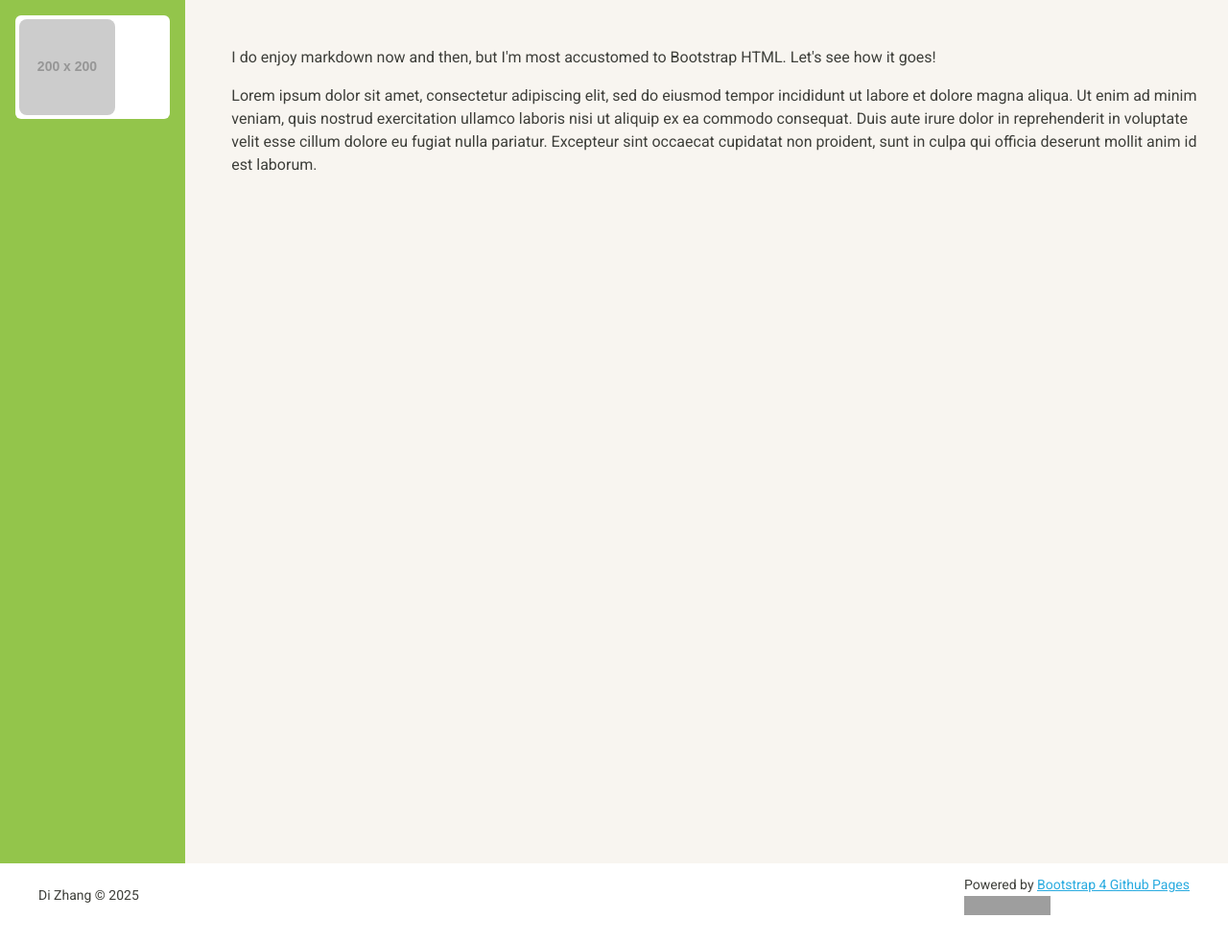
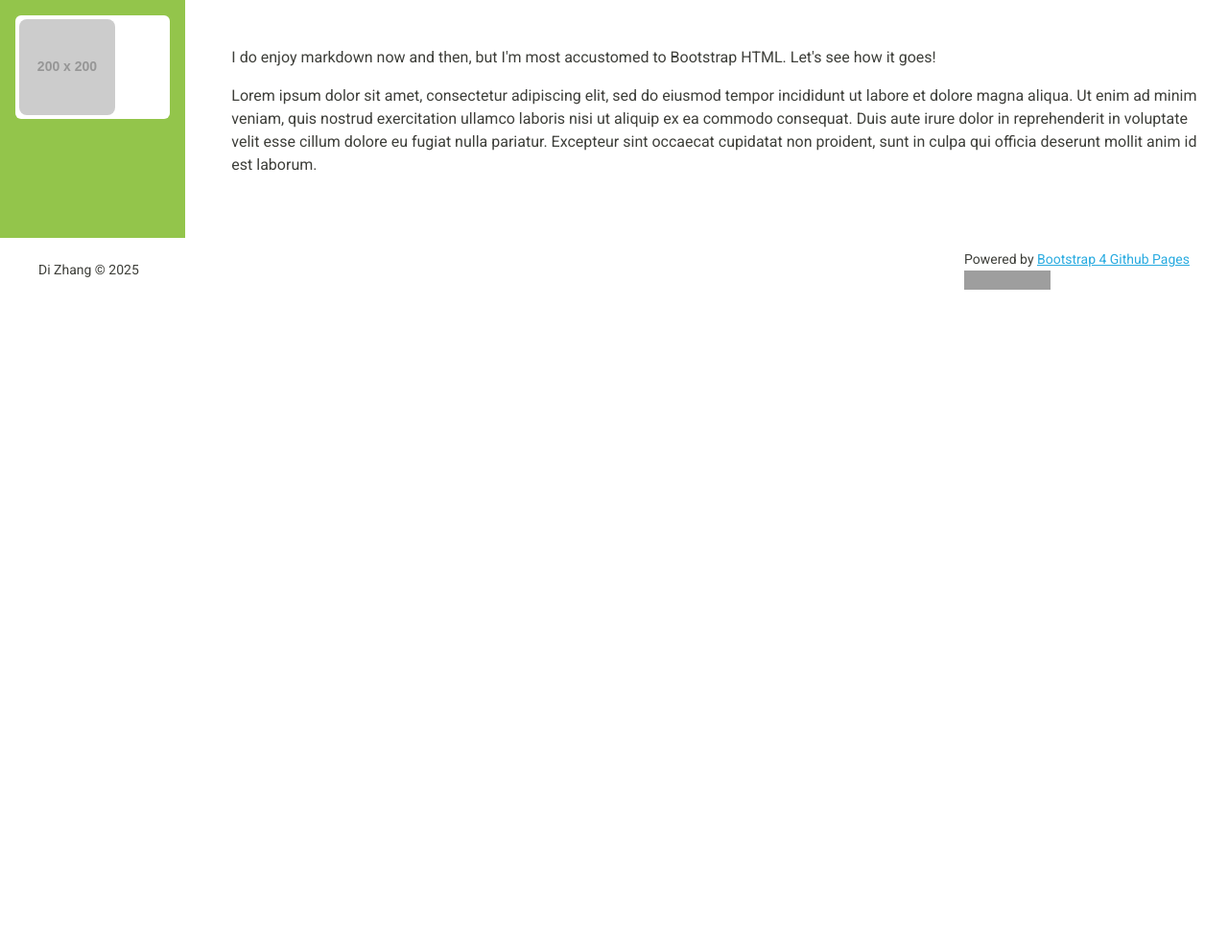
Before and after one commit to zhangdi33/zhangdi33.github.io, a Jekyll site: the page built from index.html, in a window 1280 px wide. Shown: the whole page at 96% size. Built offline with Jekyll 4.4.1, drawn with Linux system fonts in a browser that asks for light colours; after the commit the page ends 900 px from its top, so only the background shows below that; grey boxes are pictures that could not be loaded.

Commit message:
Update default.html

```diff
--- a/_layouts/default.html
+++ b/_layouts/default.html
@@ -4,8 +4,8 @@
   {%- include head.html -%}
 
   <body>
-    <div class="card bg-light rounded-0 border-0" style="height:100vh;">
-    <div class="row no-gutters d-flex h-100">
+    <div class="container-fluid d-flex h-100 p-0" style="height:100vh;">
+    <div class="row no-gutters">
       <div class="col-lg-2 flex-column">
         <div class="card bg-success text-white border-0 rounded-0 p-3 d-block h-100">
           <div class="card border-0 p-1 mx-auto">
```
